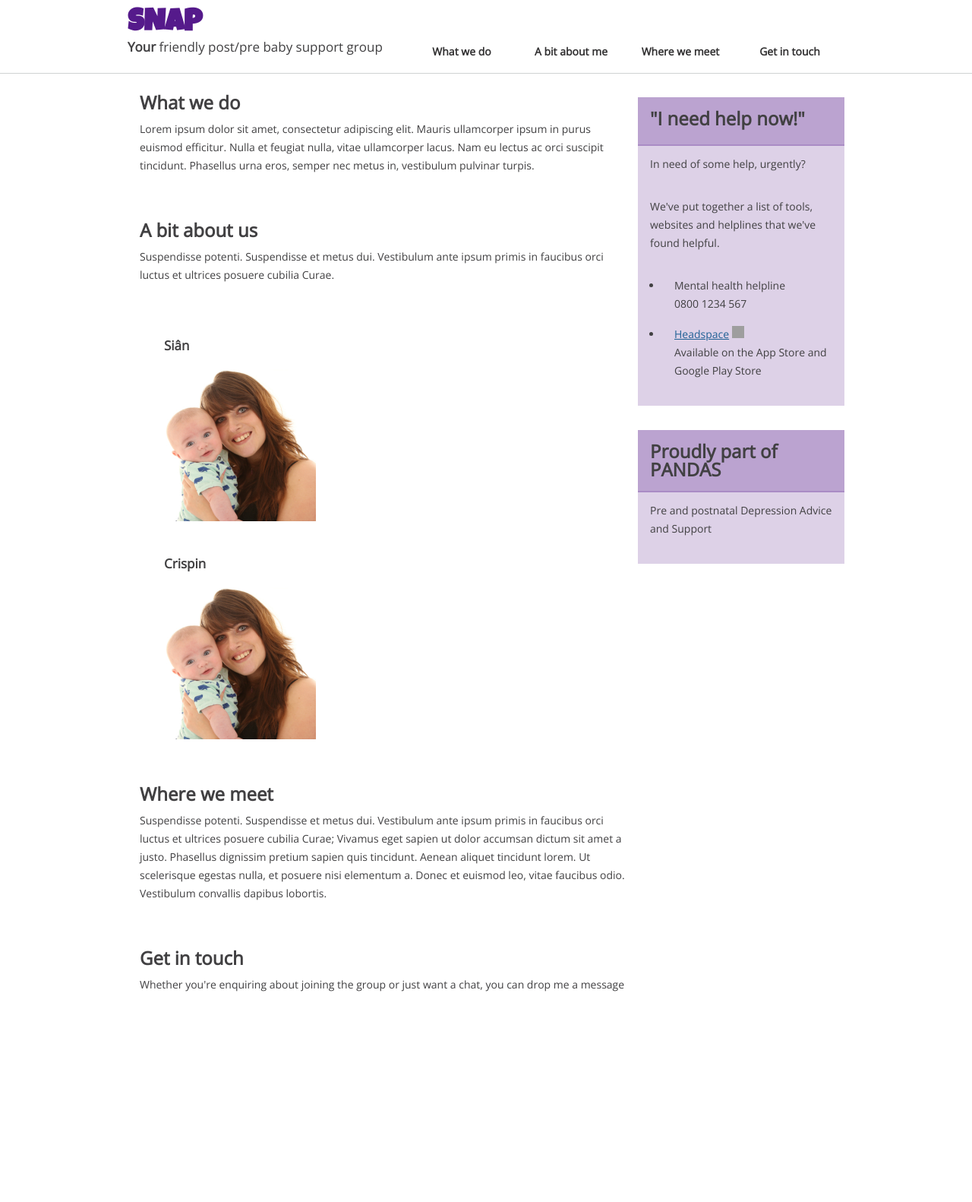
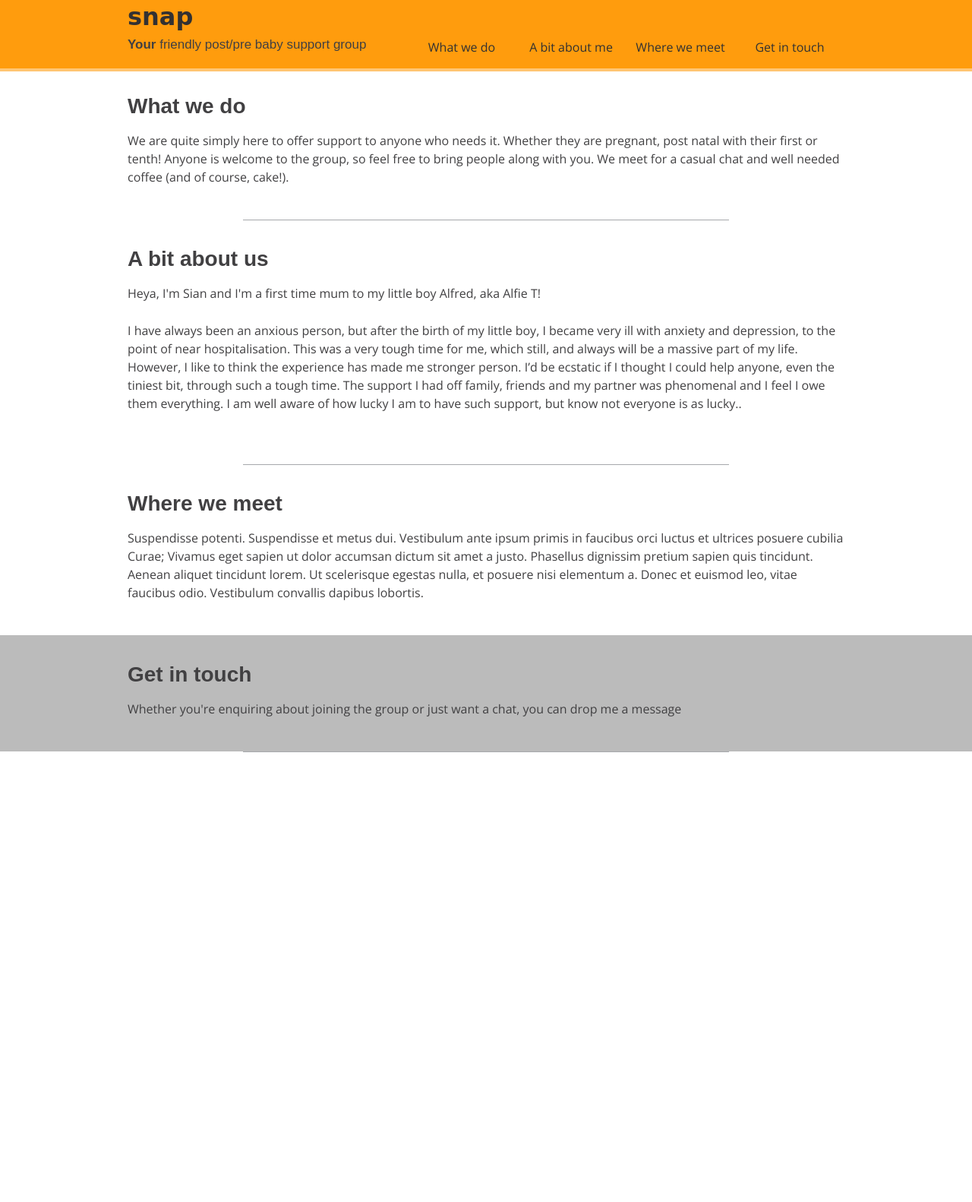
Before and after one commit to Crispioso/snap, a PHP site: page / in a window 1280 px wide. Shown: the top 1582 px of the page at 76% size. Before the commit the page ends 1305 px from the top, so only its background shows below. Run offline with PHP 8.4, Linux system fonts and the light colour scheme; some web fonts are replaced; grey boxes are pictures that could not be loaded.

Commit message:
New fonts added and redesign become

```diff
--- a/main.html
+++ b/main.html
@@ -13,7 +13,7 @@
 		<nav class="wrapper">
 			<ul class="col-wrap nav__list">
 				<li class="col col--md-11 col--lg-23 nav__item--logo">
-					<h1 class="nav__logo"><a class="nav__link" href="#home">SNAP</a></h1>
+					<h1 class="nav__logo"><a class="nav__link" href="#home">snap</a></h1>
 					<p class="nav__subtitle"><span class="nav__subtitle--strong">Your</span> friendly post/pre baby support group</p>
 				</li>
 				<li class="col col--md-9 col--lg-9 nav__item">
@@ -32,47 +32,74 @@
 		</nav>
 	</div>
 
+	<article>
+		<section class="section">
 			<div id="home" class="wrapper">
-		<div class="col-wrap page__content">
-			<article class="col col--lg-42 article">
-				<section class="section">
+				<div class="col-wrap">
+					<div class="col">
 						<h2 class="section__title" id="whatwedo">What we do</h2>
 						<div class="section__content">
-						<p>Lorem ipsum dolor sit amet, consectetur adipiscing elit. Mauris ullamcorper ipsum in purus euismod efficitur. Nulla et feugiat nulla, vitae ullamcorper lacus. Nam eu lectus ac orci suscipit tincidunt. Phasellus urna eros, semper nec metus in, vestibulum pulvinar turpis.</p>
+							<p>We are quite simply here to offer support to anyone who needs it. Whether they are pregnant, post natal with their first or tenth! Anyone is welcome to the group, so feel free to bring people along with you. We meet for a casual chat and well needed coffee (and of course, cake!).</p>
+						</div>
+					</div>
+				</div>
 			</div>
 		</section>
+
 		<section class="section">
+			<div class="wrapper">
+				<div class="col-wrap">
+					<div class="col">
 						<h2 class="section__title" id="aboutus">A bit about us</h2>
 						<div class="section__content">
-						<p>Suspendisse potenti. Suspendisse et metus dui. Vestibulum ante ipsum primis in faucibus orci luctus et ultrices posuere cubilia Curae.</p>
+							<p>Heya, I'm Sian and I'm a first time mum to my little boy Alfred, aka Alfie T!</p>
+
+							<p>I have always been an anxious person, but after the birth of my little boy, I became very ill with anxiety and depression, to the point of near hospitalisation. This was a very tough time for me, which still, and always will be a massive part of my life. However, I like to think the experience has made me stronger person. I’d be ecstatic if I thought I could help anyone, even the tiniest bit, through such a tough time. The support I had off family, friends and my partner was phenomenal and I feel I owe them everything. I am well aware of how lucky I am to have such support, but know not everyone is as lucky..</p>
 							<ul class="profiles__list">
 								<!-- <h3 class="profiles__title">Hi, my name is ...</h3> -->
-							<li class="profiles__item">
+								<!-- <li class="profiles__item">
 									<h4>Si&acirc;n</h4>
 									<img class="profiles__image" src="dist/img/Sian_Alfie.jpg">
 								</li>
 								<li class="profiles__item">
 									<h4>Crispin</h4>
 									<img class="profiles__image" src="dist/img/Sian_Alfie.jpg">
-							</li>
+								</li> -->
 							</ul>
 						</div>
+					</div>
+				</div>
+			</div>
 		</section>
+
 		<section class="section">
+			<div class="wrapper">
+				<div class="col-wrap">
+					<div class="col">
 						<h2 class="section__title" id="wherewemeet">Where we meet</h2>
 						<div class="section__content">
 							<p>Suspendisse potenti. Suspendisse et metus dui. Vestibulum ante ipsum primis in faucibus orci luctus et ultrices posuere cubilia Curae; Vivamus eget sapien ut dolor accumsan dictum sit amet a justo. Phasellus dignissim pretium sapien quis tincidunt. Aenean aliquet tincidunt lorem. Ut scelerisque egestas nulla, et posuere nisi elementum a. Donec et euismod leo, vitae faucibus odio. Vestibulum convallis dapibus lobortis.</p>
 						</div>
+					</div>
+				</div>
+			</div>
 		</section>
-				<section class="section">
+
+		<section class="section" style="background: #bbbbbb;">
+			<div class="wrapper">
+				<div class="col-wrap">
+					<div class="col">
 						<h2 class="section__title" id="getintouch">Get in touch</h2>
 						<div class="section__content">
 							<p>Whether you're enquiring about joining the group or just want a chat, you can drop me a message</p>
 						</div>
+					</div>
+				</div>
+			</div>
 		</section>
 	</article>
 
-			<div class="col col--lg-17">
+			<!-- <div class="col col--lg-17">
 
 				<section class="section--side">
 					<h2 class="section__title section__title--side">"I need help now!"</h2>
@@ -103,7 +130,7 @@
 					</div>
 				</section>
 			</div>
-		</div>
+		</div> -->
 	</div>
 	<footer>
 		<script type="text/javascript" src="js/jquery-1.11.3.min.js"></script>
--- a/scss/components/_nav.scss
+++ b/scss/components/_nav.scss
@@ -8,7 +8,7 @@
 	right: 0;
 	left: 0;
 	//height: ($baseline * 8);
-	border-bottom: 1px solid $iron;
+	border-bottom: 4px solid #ffc573;
 	background-color: $background;
 	z-index: 100;
 
@@ -19,10 +19,10 @@
 
 	&__item {
 		//margin-top: ($baseline * 2);
-		padding-top: ($baseline * 3);
+		//padding-top: ($baseline * 3);
 		padding-bottom: 2px;
 		padding-left: 0;
-		margin: 36px 0 -2px 0;
+		margin: 24px 0 -2px 0;
 		text-align: center;
 		display: block;
 
@@ -46,25 +46,31 @@
 	}
 
 	&__link {
+		padding-top: ($baseline * 3);
 		padding-bottom: ($baseline * 2);
 		display: block;
 		color: $thunder;
-		font-weight: bold;
+		position: relative;
+		//font-family: $heading-font-family;
 
 		&:hover {
 			text-decoration: none;
 		}
 
-		&--active {
-			border-bottom: 2px solid $logo;
+		&--active:after {
+			position: absolute;
+			content: "";
+			left: 0;
+			top: 58px;
+			width: 144px;
+			border-bottom: 6px solid $ship-gray;
 		}
 	}
 
 	&__logo {
-		padding: ($baseline + 4px) 0 0 0;
+		//padding: 14px 0 $baseline 0;
 		margin: 0;
-		font-family: $luckiest-font-family;
-		font-size: 40px;
+		font-size: 32px;
 		text-align: left;
 		-webkit-transition: all 0.3s ease;
 		-moz-transition: all 0.3s ease;
@@ -72,7 +78,8 @@
 		-ms-transition: all 0.3s ease;
 
 		&--shrunk {
-			font-size: 32px;
+			font-size: 42px;
+			padding-top: 8px;
 			-webkit-transition: all 0.3s ease;
 			-moz-transition: all 0.3s ease;
 			-o-transition: all 0.3s ease;
@@ -81,9 +88,10 @@
 
 		a {
 			//height: ($baseline * 6);
-			padding: 12px 0 0 0;
+			padding: 14px 0 $baseline 0;
 			//border-bottom: 2px solid $logo;
-			color: $logo;
+			//color: $logo;
+			font-family: $logo-font-family;
 
 		}
 	}
@@ -92,6 +100,7 @@
 		margin: 0;
 		display: block;
 		font-size: 17px;
+		font-family: $heading-font-family;
 
 		&--strong {
 			font-weight: bold;
--- a/scss/components/_page.scss
+++ b/scss/components/_page.scss
@@ -1,9 +1,9 @@
 //_page.scss
 
-.page {
+/*.page {
 
 	&__content {
 		margin-top: ($baseline * 12);
 	}
 
-}
+}*/
--- a/scss/elements/_article.scss
+++ b/scss/elements/_article.scss
@@ -1,7 +1,7 @@
 //_article.scss
 
-.article {
-	padding: 0;
-	margin-left: $col;
-	//margin-top: ($baseline * 12);
+article {
+	//padding: 0;
+	//margin-left: $col;
+	margin-top: ($baseline * 11);
 }
--- a/scss/elements/_sections.scss
+++ b/scss/elements/_sections.scss
@@ -4,8 +4,18 @@ section {
 
 .section {
 
-	padding: $baseline $col;
-	//background-color: ;
+	padding: ($baseline * 3) 0;
+	position: relative;
+
+	&:after {
+		content: "";
+		border-bottom: 1px solid $aluminium;
+		width: 50%;
+		left: 25%;
+		position: absolute;
+		margin-top: $baseline * 3;
+
+	}
 
 	&--side {
 		background-color: #DDD1E7;
@@ -16,7 +26,7 @@ section {
 
 	&__title {
 		margin-top: $baseline * 6;
-		margin-bottom: 0;
+		margin-bottom: $baseline * 2;
 
 		&:first-child {
 			margin-top: $baseline * 2;
--- a/scss/elements/_type.scss
+++ b/scss/elements/_type.scss
@@ -3,21 +3,31 @@
 
 //--[vars]--
 @font-face {
-	font-family: 'KingThings';
-    src: url('/dist/fonts/kingthings_clarity1.1-webfont.eot');
-    src: url('/dist/fonts/kingthings_clarity1.1-webfont.woff') format('woff'),
-    	url('/dist/fonts/kingthings_clarity1.1-webfont.ttf') format('truetype'),
-    	url('/dist/fonts/kingthings_clarity1.1-webfont.svg') format('svg');
+	font-family: 'Agent Orange';
+    src: url('/dist/fonts/sketchrockwell-bold-webfont.eot');
+    src: url('/dist/fonts/sketchrockwell-bold-webfont.woff') format('woff'),
+    	url('/dist/fonts/sketchrockwell-bold-webfont.ttf') format('truetype'),
+    	url('/dist/fonts/sketchrockwell-bold-webfont.svg') format('svg');
     font-weight: normal;
 	font-style: normal;
 };
 
+@font-face {
+	font-family: 'Museo Slab';
+	src: url('/dist/fonts/Museo_Slab_500_2-webfont.eot');
+    src: url('/dist/fonts/Museo_Slab_500_2-webfont.woff') format('woff'),
+    	url('/dist/fonts/Museo_Slab_500_2-webfont.ttf') format('truetype'),
+    	url('/dist/fonts/Museo_Slab_500_2-webfont.svg') format('svg');
+    font-weight: normal;
+	font-style: normal;
+}
+
 $base-font-family: 'Open Sans', sans-serif;
-$heading-font-family: 'KingThings', sans-serif;
-$luckiest-font-family: 'Luckiest Guy', cursive;
+$heading-font-family: 'Museo Slab', sans-serif;
+$logo-font-family: 'Agent Orange', cursive;
 $chelsea-font-family: 'Chelsea Market', cursive;
 $base-font-size: 14px;
-$base-line-height: $baseline * 3;
+$base-line-height: $baseline * 4;
 $base-font-weight: 300;
 $base-text-colour: $ship-gray;
 
@@ -42,15 +52,16 @@ h1 {
 	//margin: ($baseline * 6) 0 0 0;
 	//padding: 2px 0 6px 0;
 	// background: red;
+	font-family: $logo-font-family !important;
 }
 
 h2 {
-	//font-family: $heading-font-family;
-	font-size: 24px;
+	font-family: $heading-font-family;
+	font-size: 28px;
 	font-weight: strong;
 	line-height: 24px;
 	margin: ($baseline * 5) 0 0 0;
-	padding: 3px 0 5px 0;
+	padding: 0;
 	// background: red;
 }
 
@@ -85,11 +96,11 @@ h6 {
 }
 
 p {
-	font-size: 14px;
+	font-size: 16px;
 	font-weight: 300;
 	line-height: 24px;
 	margin: ($baseline * 2) 0;
-    padding: 6px 0 10px 0;
+    padding: 5px 0 4px 0;
 	// background: green;
 }
 
@@ -100,7 +111,7 @@ ul, ol {
 }
 
 li {
-	font-size: 14px;
+	font-size: 16px;
 	font-weight: 300;
 	line-height: 24px;
 	margin: ($baseline * 2) 0;
--- a/scss/utilities/_colours.scss
+++ b/scss/utilities/_colours.scss
@@ -22,5 +22,5 @@ $salem:			#0F8243; //active links
 $poppy:         #D32F2F; //errors
 $beta:			#FF9933; //beta content
 $logo:			#551A8B; //logo and active nav link
-$background:	$white; //background color
+$background:	#ff9c0d; //background color
 $secondary:		#c1acd5;
```
Also changed, not shown: js/main.js (+9 -9 lines), dist/css/main.css, dist/fonts/kingthings_clarity1.1-webfont.ttf (deleted), dist/fonts/kingthings_clarity1.1-webfont.woff (deleted), dist/fonts/kingthings_clarity1.1-webfont.woff2 (deleted), dist/js/main.js, 3 other files. Lines whose indentation alone changed are shown as unchanged.
